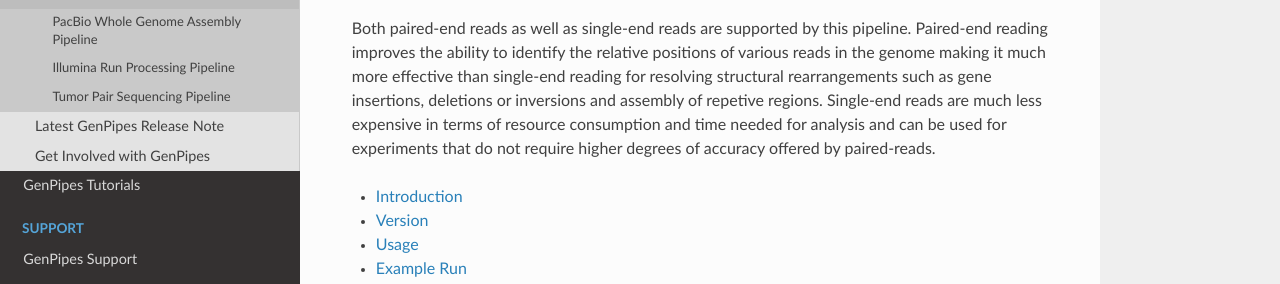
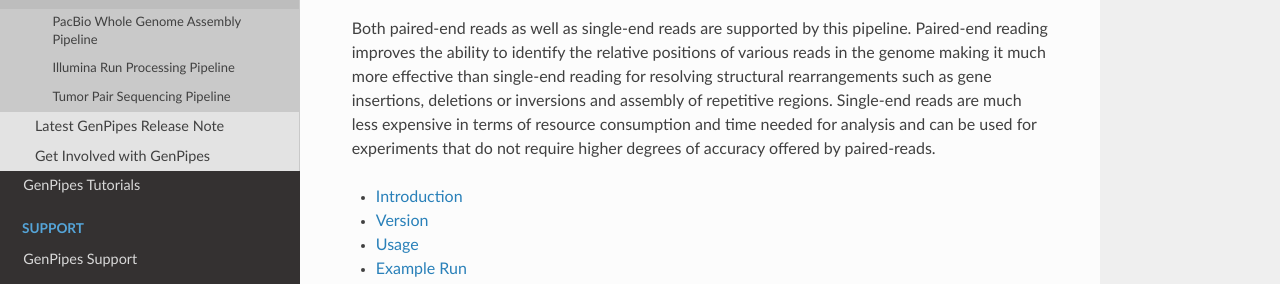
Before and after one commit to c3g/GenPipes_Docs, a Sphinx documentation site: the page built from docs/source/user_guide/pipelines/gp_wgs_methylseq.rst, in a window 1280 px wide and 900 px high, scrolled down 336 px. Shown: the part 239-523 px from the top of the window. Built offline with Sphinx 7.4.7 and the Read the Docs theme 2.0.0, drawn with Linux system fonts in a browser that asks for light colours; formulas are drawn with MathJax 3; the version number could not be read and is left out; some of the changed text lies outside the part shown.

Commit message:
spelling fixes in methylation sequencing pipeline

```diff
--- a/docs/source/documentation/docs_changelog.rst
+++ b/docs/source/documentation/docs_changelog.rst
@@ -2,6 +2,11 @@
 
 GenPipes Documentation Changelog
 ================================
+
+.. spelling::
+
+     onpr
+     gh
 
 GenPipes documentation is continually being improved.
 The current release corresponds to GenPipes version x.y.z
--- a/docs/source/spelling_wordlist.txt
+++ b/docs/source/spelling_wordlist.txt
@@ -1,5 +1,6 @@
 TBD
 txt
+vcf
 pairCommands
 testdata
 hicseqCommands
--- a/docs/source/user_guide/pipelines/gp_wgs_methylseq.rst
+++ b/docs/source/user_guide/pipelines/gp_wgs_methylseq.rst
@@ -16,7 +16,7 @@
 
 GenPipes methylation sequencing workflow is adapted from the `Bismark pipeline`_. It aligns paired-end reads with `Bowtie 2`_ default mode. Duplicates are removed with `Picard`_, and methylation calls are extracted using Bismark. `Wiggle`_ tracks for both read coverage and methylation profile are generated for visualization. Variant calls can be extracted from the whole-genome bisulfite sequencing (WGBS) data directly using `Bis-SNP caller`_. Bisulfite conversion rates are estimated with lambda genome or from human non-CpG methylation directly. Several metrics based on IHEC requirements are also calculated. Methylation sequencing can also process capture data if provided with a capture `BED file`_.
 
-Both paired-end reads as well as single-end reads are supported by this pipeline. Paired-end reading improves the ability to identify the relative positions of various reads in the genome making it much more effective than single-end reading for resolving structural rearrangements such as gene insertions, deletions or inversions and assembly of repetive regions.  Single-end reads are much less expensive in terms of resource consumption and time needed for analysis and can be used for experiments that do not require higher degrees of accuracy offered by paired-reads.
+Both paired-end reads as well as single-end reads are supported by this pipeline. Paired-end reading improves the ability to identify the relative positions of various reads in the genome making it much more effective than single-end reading for resolving structural rearrangements such as gene insertions, deletions or inversions and assembly of repetitive regions.  Single-end reads are much less expensive in terms of resource consumption and time needed for analysis and can be used for experiments that do not require higher degrees of accuracy offered by paired-reads.
 
 .. contents:: :local:
 
--- a/docs/source/user_guide/pipelines/steps_methylseq.inc
+++ b/docs/source/user_guide/pipelines/steps_methylseq.inc
@@ -110,13 +110,13 @@
 
 **Filter SNP CpGs**
 
-This step involves SNP CpGs filtering. The goal here is to use a known variants db (vcf file provided via the ini file) to filter the CpG sites produced earlier during the step `Methylation Profile`_.
+This step involves SNP CpGs filtering. The goal here is to use a known variants db (:abbr:`Variant Call Format(VCF)` file provided via the ini file) to filter the CpG sites produced earlier during the step `Methylation Profile`_.
 
 .. _Prepare for MethylKit Differential Analysis:
 
 **Prepare for MethylKit Differential Analysis**
 
-This step enables comparison of methylation profile across samples. It prepares inputs that re required for the subsequent step of MethylKit Differential Analysis.
+This step enables comparison of methylation profile across samples. It prepares inputs that are required for the subsequent step of MethylKit Differential Analysis.
 
 .. _MethylKit Differential Analysis:
 
```
Also changed, not shown: 1 other file.
